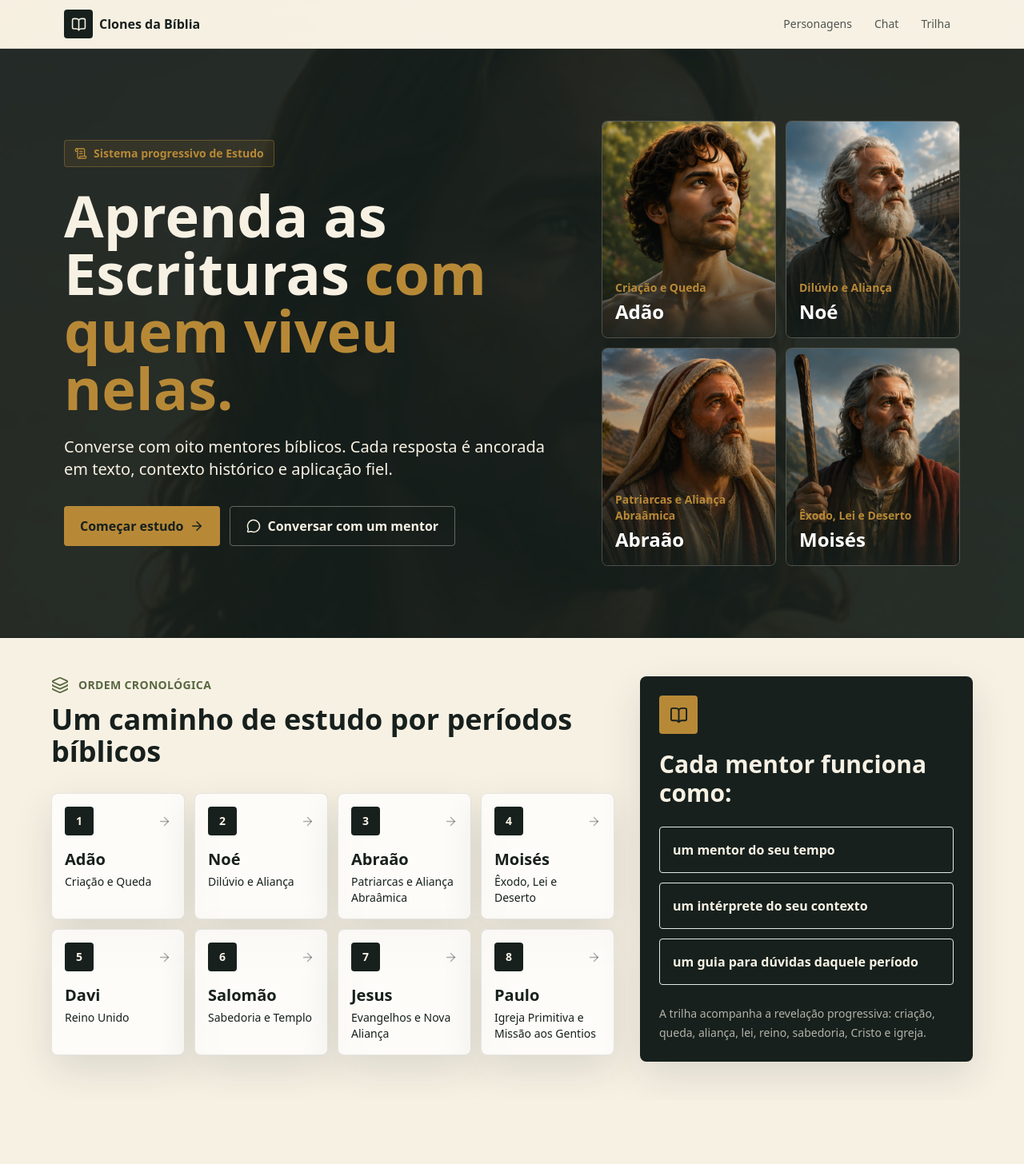
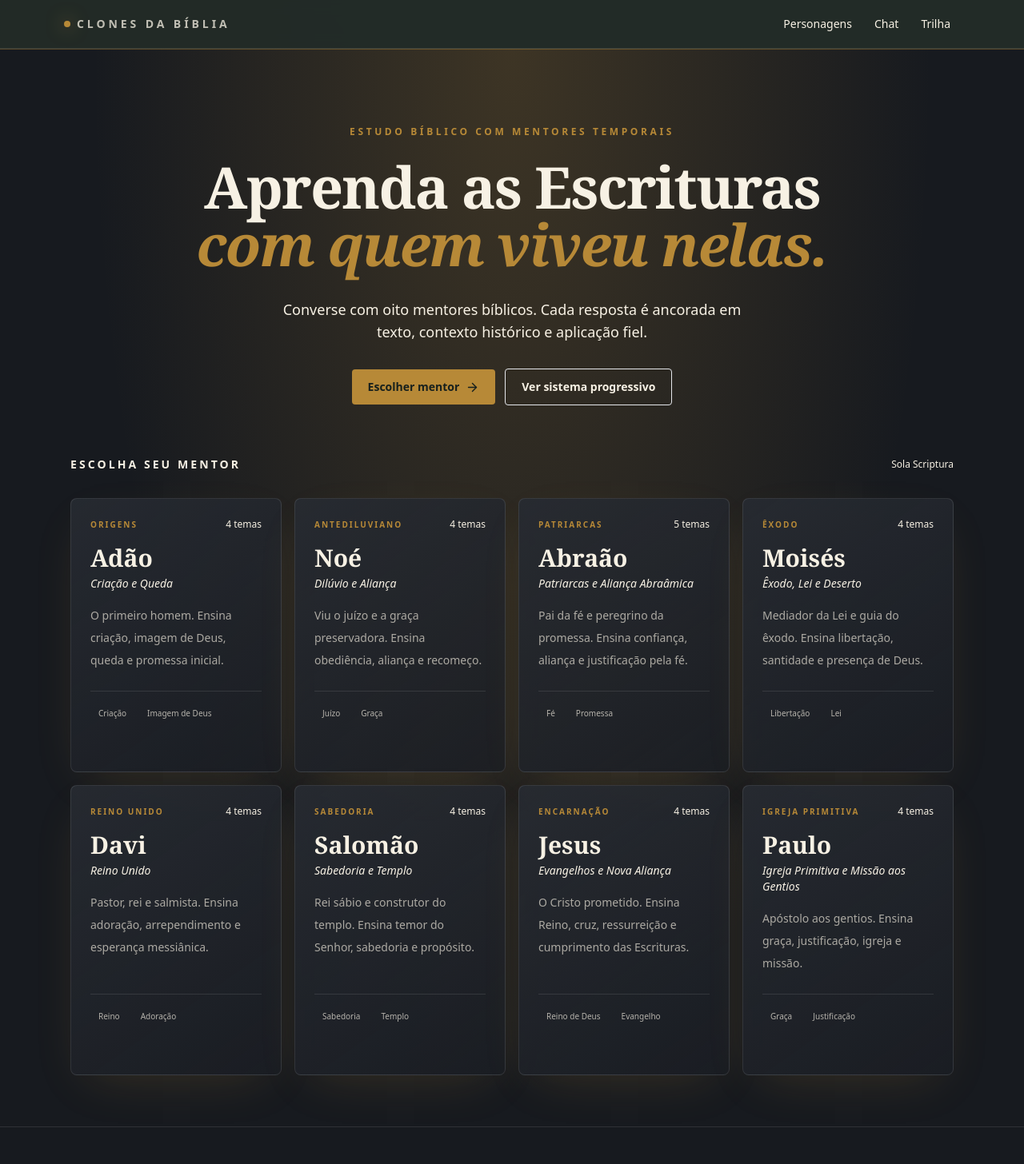
Before and after one commit to brunosandri/clones_biblicos, a Next.js app: page / in a window 1280 px wide. Shown: the top 1456 px of the page at 80% size. Before the commit the page ends 1376 px from the top, so only its background shows below. Built offline with nearby package versions, Linux system fonts and the light colour scheme.

Commit message:
Refine landing hero from reference

```diff
--- a/app/page.tsx
+++ b/app/page.tsx
@@ -1,137 +1,139 @@
-import Image from "next/image";
 import Link from "next/link";
-import { ArrowRight, BookOpen, Layers, MessageCircle, ScrollText } from "lucide-react";
+import { ArrowRight } from "lucide-react";
 import { characters } from "@/lib/characters";
 
 export const dynamic = "force-dynamic";
 
-const principles = [
-  "um mentor do seu tempo",
-  "um intérprete do seu contexto",
-  "um guia para dúvidas daquele período"
-];
+const mentorSummaries: Record<string, string> = {
+  adao: "O primeiro homem. Ensina criação, imagem de Deus, queda e promessa inicial.",
+  noe: "Viu o juízo e a graça preservadora. Ensina obediência, aliança e recomeço.",
+  abraao: "Pai da fé e peregrino da promessa. Ensina confiança, aliança e justificação pela fé.",
+  moises: "Mediador da Lei e guia do êxodo. Ensina libertação, santidade e presença de Deus.",
+  davi: "Pastor, rei e salmista. Ensina adoração, arrependimento e esperança messiânica.",
+  salomao: "Rei sábio e construtor do templo. Ensina temor do Senhor, sabedoria e propósito.",
+  jesus: "O Cristo prometido. Ensina Reino, cruz, ressurreição e cumprimento das Escrituras.",
+  paulo: "Apóstolo aos gentios. Ensina graça, justificação, igreja e missão."
+};
+
+const mentorStages: Record<string, string> = {
+  adao: "Origens",
+  noe: "Antediluviano",
+  abraao: "Patriarcas",
+  moises: "Êxodo",
+  davi: "Reino unido",
+  salomao: "Sabedoria",
+  jesus: "Encarnação",
+  paulo: "Igreja primitiva"
+};
 
 export default function HomePage() {
   return (
-    <main>
-      <section className="relative overflow-hidden border-b border-ink/10 bg-ink text-parchment">
-        <div className="absolute inset-0 opacity-35">
-          <Image
-            src="/cards/jesus.png"
-            alt=""
-            fill
-            priority
-            sizes="100vw"
-            className="object-cover object-[50%_18%]"
-          />
-          <div className="absolute inset-0 bg-ink/80" />
+    <main className="relative min-h-screen overflow-hidden bg-[#171a1f] text-parchment">
+      <div className="pointer-events-none absolute inset-0 bg-[radial-gradient(ellipse_at_top,rgba(183,137,55,0.24),transparent_58%)]" />
+      <div className="pointer-events-none absolute inset-x-0 top-0 h-px bg-gold/40" />
+
+      <section className="relative mx-auto max-w-4xl px-6 pb-16 pt-16 text-center md:pt-24">
+        <p className="mb-6 text-xs font-semibold uppercase tracking-[0.3em] text-gold">
+          Estudo bíblico com mentores temporais
+        </p>
+        <h1 className="font-serif text-5xl font-semibold leading-[1.05] tracking-tight text-parchment sm:text-7xl">
+          Aprenda as Escrituras
+          <br />
+          <span className="italic text-gold">com quem viveu nelas.</span>
+        </h1>
+        <p className="mx-auto mt-8 max-w-xl text-base leading-8 text-parchment/62 sm:text-lg">
+          Converse com oito mentores bíblicos. Cada resposta é ancorada em texto, contexto histórico
+          e aplicação fiel.
+        </p>
+        <div className="mt-8 flex flex-col items-center justify-center gap-3 sm:flex-row">
+          <Link
+            href="/personagens"
+            className="inline-flex items-center justify-center gap-2 rounded bg-gold px-5 py-3 text-sm font-semibold text-ink transition hover:bg-parchment"
+          >
+            Escolher mentor
+            <ArrowRight size={17} aria-hidden="true" />
+          </Link>
+          <Link
+            href="/trilha"
+            className="inline-flex items-center justify-center rounded border border-parchment/14 px-5 py-3 text-sm font-semibold text-parchment/82 transition hover:border-gold/50 hover:text-gold"
+          >
+            Ver sistema progressivo
+          </Link>
+        </div>
+      </section>
+
+      <section className="relative mx-auto max-w-6xl px-6 pb-16">
+        <div className="mb-8 flex items-center justify-between gap-4">
+          <h2 className="text-sm font-semibold uppercase tracking-[0.22em] text-parchment/48">
+            Escolha seu mentor
+          </h2>
+          <span className="hidden text-xs text-parchment/42 sm:block">Sola Scriptura</span>
         </div>
 
-        <div className="relative mx-auto grid min-h-[calc(100vh-4rem)] max-w-6xl items-center gap-10 px-4 py-12 lg:grid-cols-[1fr_28rem]">
-          <div className="max-w-3xl">
-            <p className="inline-flex items-center gap-2 rounded border border-gold/40 bg-gold/10 px-3 py-1.5 text-sm font-semibold text-gold">
-              <ScrollText size={16} aria-hidden="true" />
-              Sistema progressivo de Estudo
-            </p>
-            <h1 className="mt-6 text-5xl font-bold leading-tight md:text-7xl">
-              Aprenda as Escrituras <span className="text-gold">com quem viveu nelas.</span>
-            </h1>
-            <p className="mt-6 max-w-2xl text-lg leading-8 text-parchment/82 md:text-xl">
-              Converse com oito mentores bíblicos. Cada resposta é ancorada em texto, contexto
-              histórico e aplicação fiel.
-            </p>
-            <div className="mt-8 flex flex-col gap-3 sm:flex-row">
-              <Link
-                href="/trilha"
-                className="inline-flex items-center justify-center gap-2 rounded bg-gold px-5 py-3 font-semibold text-ink transition hover:bg-parchment"
-              >
-                Começar estudo
-                <ArrowRight size={18} aria-hidden="true" />
-              </Link>
-              <Link
-                href="/chat"
-                className="inline-flex items-center justify-center gap-2 rounded border border-parchment/35 px-5 py-3 font-semibold text-parchment transition hover:bg-parchment/10"
-              >
-                <MessageCircle size={18} aria-hidden="true" />
-                Conversar com um mentor
-              </Link>
-            </div>
-          </div>
-
-          <div className="grid gap-3 sm:grid-cols-2 lg:grid-cols-2">
-            {characters.slice(0, 4).map((character) => (
+        <div className="grid grid-cols-1 gap-4 sm:grid-cols-2 lg:grid-cols-4">
+          {characters.map((character) => (
             <Link
               key={character.id}
               href={`/chat?character=${character.id}`}
-                className="group relative aspect-[4/5] overflow-hidden rounded-lg border border-parchment/15 bg-parchment/10"
+              className="group flex min-h-64 flex-col justify-between rounded-lg border border-white/10 bg-[linear-gradient(145deg,rgba(39,43,50,0.92),rgba(27,30,36,0.76))] p-6 shadow-[0_20px_60px_-24px_rgba(183,137,55,0.24)] transition duration-300 hover:-translate-y-1 hover:border-gold/45"
             >
-                <Image
-                  src={character.imagePath}
-                  alt={`Retrato de ${character.name}`}
-                  fill
-                  sizes="(min-width: 1024px) 14rem, 50vw"
-                  className="object-cover transition duration-500 group-hover:scale-105"
-                />
-                <div className="absolute inset-0 bg-gradient-to-t from-ink/85 via-ink/20 to-transparent" />
-                <div className="absolute bottom-0 left-0 right-0 p-4">
-                  <p className="text-sm font-semibold text-gold">{character.period}</p>
-                  <p className="mt-1 text-2xl font-bold text-white">{character.name}</p>
+              <div>
+                <div className="mb-4 flex items-center justify-between gap-4">
+                  <span className="text-[10px] font-semibold uppercase tracking-[0.2em] text-gold">
+                    {mentorStages[character.id]}
+                  </span>
+                  <span className="text-xs text-parchment/42">{character.themes.length} temas</span>
+                </div>
+                <h3 className="font-serif text-3xl font-semibold text-parchment">{character.name}</h3>
+                <p className="mt-1 text-sm italic text-parchment/48">{character.period}</p>
+                <p className="mt-4 text-sm leading-7 text-parchment/65">
+                  {mentorSummaries[character.id]}
+                </p>
+              </div>
+              <div className="mt-6 border-t border-white/10 pt-4">
+                <div className="flex flex-wrap gap-1.5">
+                  {character.themes.slice(0, 2).map((theme) => (
+                    <span
+                      key={theme}
+                      className="rounded-full bg-white/7 px-2.5 py-1 text-[10px] font-medium text-parchment/70"
+                    >
+                      {theme}
+                    </span>
+                  ))}
+                </div>
+                <span className="mt-4 inline-flex text-sm font-medium text-gold opacity-0 transition-opacity group-hover:opacity-100">
+                  Conversar →
+                </span>
               </div>
             </Link>
           ))}
         </div>
-        </div>
       </section>
 
-      <section className="bg-parchment px-4 py-12">
-        <div className="mx-auto grid max-w-6xl gap-8 lg:grid-cols-[1fr_26rem]">
+      <section className="relative border-t border-white/10 px-6 py-12">
+        <div className="mx-auto grid max-w-6xl gap-8 md:grid-cols-[1fr_22rem]">
           <div>
-            <div className="flex items-center gap-3 text-olive">
-              <Layers size={22} aria-hidden="true" />
-              <p className="text-sm font-semibold uppercase tracking-wide">Ordem cronológica</p>
-            </div>
-            <h2 className="mt-3 text-4xl font-bold text-ink">Um caminho de estudo por períodos bíblicos</h2>
-            <div className="mt-8 grid gap-3 md:grid-cols-4">
+            <p className="text-sm font-semibold uppercase tracking-[0.22em] text-gold">
+              Sistema progressivo de Estudo
+            </p>
+            <h2 className="mt-3 font-serif text-4xl font-semibold text-parchment">
+              A revelação bíblica em ordem cronológica
+            </h2>
+            <div className="mt-6 flex flex-wrap items-center gap-2 text-sm text-parchment/65">
               {characters.map((character, index) => (
-                <Link
-                  key={character.id}
-                  href={`/chat?character=${character.id}`}
-                  className="group rounded-lg border border-ink/10 bg-white/75 p-4 shadow-soft transition hover:-translate-y-1 hover:bg-white"
-                >
-                  <div className="flex items-center justify-between gap-3">
-                    <span className="grid h-9 w-9 place-items-center rounded bg-ink text-sm font-bold text-parchment">
-                      {index + 1}
+                <span key={character.id} className="inline-flex items-center gap-2">
+                  <span>{character.name}</span>
+                  {index < characters.length - 1 ? <span className="text-gold/70">↓</span> : null}
                 </span>
-                    <ArrowRight
-                      size={17}
-                      aria-hidden="true"
-                      className="text-ink/35 transition group-hover:text-gold"
-                    />
-                  </div>
-                  <p className="mt-4 text-xl font-bold text-ink">{character.name}</p>
-                  <p className="mt-1 text-sm leading-5 text-ink/62">{character.period}</p>
-                </Link>
               ))}
             </div>
           </div>
-
-          <aside className="rounded-lg bg-ink p-6 text-parchment shadow-soft">
-            <div className="grid h-12 w-12 place-items-center rounded bg-gold text-ink">
-              <BookOpen size={23} aria-hidden="true" />
+          <div className="rounded-lg border border-white/10 bg-white/5 p-5">
+            <p className="text-sm leading-7 text-parchment/68">
+              Cada clone funciona como um mentor do seu tempo, um intérprete do seu contexto e um guia
+              para dúvidas daquele período.
+            </p>
           </div>
-            <h2 className="mt-5 text-3xl font-bold">Cada mentor funciona como:</h2>
-            <div className="mt-6 space-y-3">
-              {principles.map((principle) => (
-                <div key={principle} className="rounded border border-parchment/12 bg-parchment/8 p-4">
-                  <p className="font-semibold text-parchment">{principle}</p>
-                </div>
-              ))}
-            </div>
-            <p className="mt-6 text-sm leading-6 text-parchment/70">
-              A trilha acompanha a revelação progressiva: criação, queda, aliança, lei, reino,
-              sabedoria, Cristo e igreja.
-            </p>
-          </aside>
         </div>
       </section>
     </main>
--- a/components/LayoutHeader.tsx
+++ b/components/LayoutHeader.tsx
@@ -1,5 +1,4 @@
 import Link from "next/link";
-import { BookOpen } from "lucide-react";
 
 const navItems = [
   { href: "/personagens", label: "Personagens" },
@@ -9,20 +8,20 @@ const navItems = [
 
 export function LayoutHeader() {
   return (
-    <header className="sticky top-0 z-20 border-b border-ink/10 bg-parchment/90 backdrop-blur">
+    <header className="sticky top-0 z-20 border-b border-white/10 bg-ink/95 text-parchment backdrop-blur">
       <div className="mx-auto flex max-w-6xl items-center justify-between px-4 py-3">
-        <Link href="/" className="flex items-center gap-2 font-semibold text-ink">
-          <span className="grid h-9 w-9 place-items-center rounded bg-ink text-parchment">
-            <BookOpen size={19} aria-hidden="true" />
+        <Link href="/" className="flex items-center gap-2">
+          <span className="h-2 w-2 rounded-full bg-gold shadow-[0_0_22px_rgba(183,137,55,0.75)]" />
+          <span className="text-sm font-semibold uppercase tracking-[0.28em] text-parchment/75">
+            Clones da Bíblia
           </span>
-          <span>Clones da Bíblia</span>
         </Link>
-        <nav className="flex items-center gap-1 text-sm font-medium text-ink/75">
+        <nav className="flex items-center gap-1 text-sm font-medium text-parchment/68">
           {navItems.map((item) => (
             <Link
               key={item.href}
               href={item.href}
-              className="rounded px-3 py-2 transition hover:bg-ink/10 hover:text-ink"
+              className="rounded px-3 py-2 transition hover:bg-white/10 hover:text-parchment"
             >
               {item.label}
             </Link>
```
Lines whose indentation alone changed are shown as unchanged.
